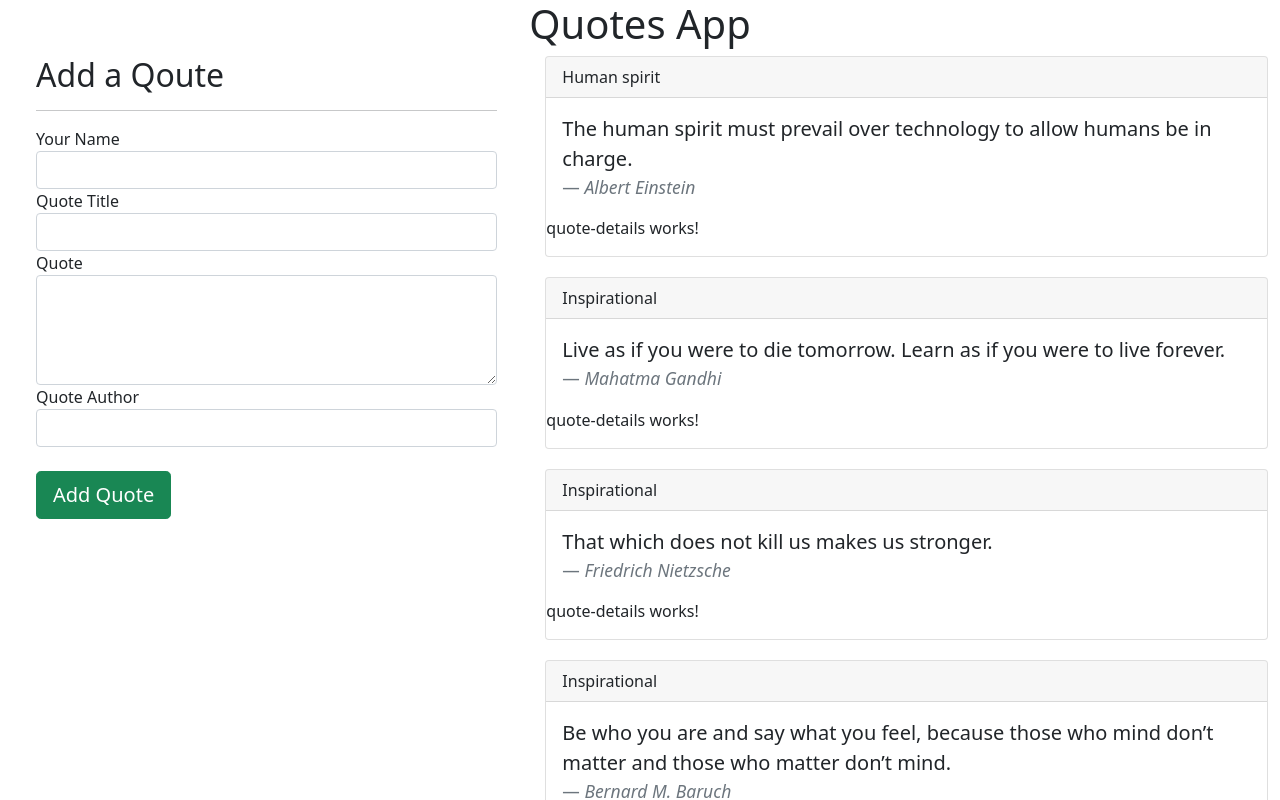
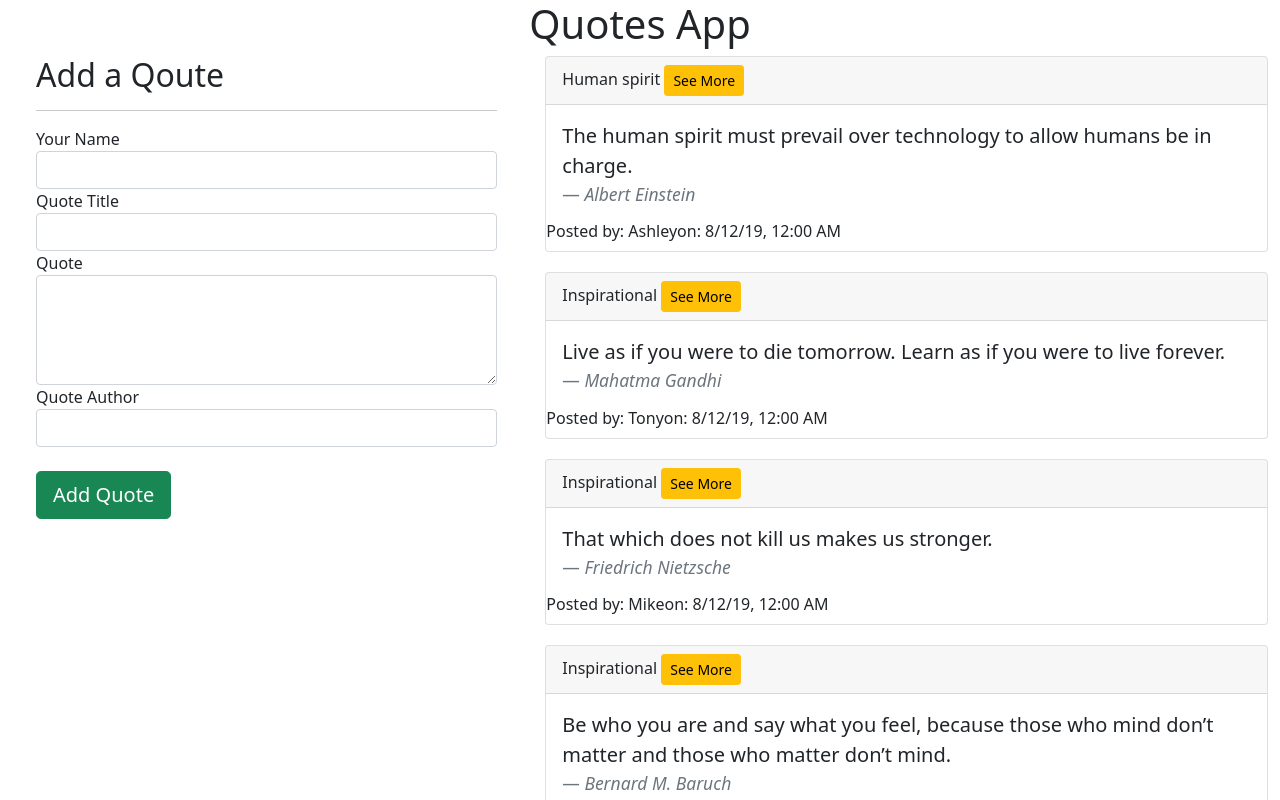
Before and after one commit to Mikemunene16/ang-wk1-ip, an Angular app: page / in a window 1280 px wide. Shown: the top 800 px of the page. Built offline with nearby package versions, Linux system fonts and the light colour scheme.

Commit message:
Add see more button and modify the quotes.component.html

```diff
--- a/src/app/app.module.ts
+++ b/src/app/app.module.ts
@@ -6,6 +6,7 @@ import { AppComponent } from './app.component';
 import { QuotesComponent } from './quotes/quotes.component';
 import { QuotesFormComponent } from './quotes-form/quotes-form.component';
 import { QuoteDetailsComponent } from './quote-details/quote-details.component';
+import { HighlightQuoteDirective } from './highlight-quote.directive';
 
 @NgModule({
   declarations: [
@@ -13,6 +14,7 @@ import { QuoteDetailsComponent } from './quote-details/quote-details.component';
     QuotesComponent,
     QuotesFormComponent,
     QuoteDetailsComponent,
+    HighlightQuoteDirective,
 
   ],
   imports: [
--- /dev/null
+++ b/src/app/highlight-quote.directive.ts
@@ -0,0 +1,10 @@
+import { Directive } from '@angular/core';
+
+@Directive({
+  selector: '[appHighlightQuote]'
+})
+export class HighlightQuoteDirective {
+
+  constructor() { }
+
+}
--- a/src/app/quote-details/quote-details.component.html
+++ b/src/app/quote-details/quote-details.component.html
@@ -1 +1,6 @@
-<p>quote-details works!</p>
+<h6 class="card-subtitle mb-2 text-muted"> - {{quoty.author}} <span id="when">Posted: {{quoty.datePosted}} days ago.</span> </h6>
+<div class="container-fluid" id="buttons">
+  <button class="btn btn-sm btn-success" (click)='upvote()'>{{quoty.likes}} <i class="fa fa-thumbs-up" id="like"></i></button>
+  <button class="btn btn-sm hate" id="hate" (click)='downvote()'>{{quoty.dislikes}} <i class="fa fa-thumbs-down" id="dislike"></i></button>
+  <button class="btn btn-sm btn-danger" id="del" (click)='deleteQuote(true)'><i class="fa fa-trash" id="delete"></i></button>
+</div>
--- a/src/app/quote-details/quote-details.component.ts
+++ b/src/app/quote-details/quote-details.component.ts
@@ -1,4 +1,4 @@
-import { Component, OnInit, Input } from '@angular/core';
+import { Component, OnInit, Input, Output, EventEmitter} from '@angular/core';
 import { Quote } from '../quote';
 
 @Component({
@@ -8,7 +8,19 @@ import { Quote } from '../quote';
 })
 export class QuoteDetailsComponent implements OnInit {
 
-  @Input() quotes!: Quote;
+  @Input() quoty!: Quote;
+  @Output() isRead = new EventEmitter<boolean>();
+  deleteQuote(read:boolean){
+    this.isRead.emit(read);
+  }
+  upvote(){
+    this.quoty.likes+=1;
+  }
+  downvote(){
+    this.quoty.dislikes+=1;
+  }
+
+
   constructor() { }
 
   ngOnInit(): void {
--- a/src/app/quotes/quotes.component.html
+++ b/src/app/quotes/quotes.component.html
@@ -10,14 +10,16 @@
 
       <div class="col-md-7">
         <div class="card" *ngFor="let quote of sortQuotes let i= index" style="margin-bottom: 20px;">
-          <div class="card-header" appHighlightQoute>{{quote.title}}</div>
+          <div class="card-header" appHighlightQoute>{{quote.title}} <button (click)='displayInfo(i)' class="btn btn-warning btn-sm" id="quotes-button" >See More</button> </div>
           <div class="card-body">
             <blockquote class="blockquote mb-0">
               <p id="param">{{quote.quote}}</p>
               <footer class="blockquote-footer"><cite title="Source Title">{{quote.author}}</cite></footer>
             </blockquote>
           </div>
-          <app-quote-details></app-quote-details>
+          <app-quote-details *ngIf='quote.showInfo' bind-quoty='quote'></app-quote-details>
+          <span class="card-subtitle mb-2">Posted by: <span id="name">{{quote.name}}</span><span id="date">on: <span id="datecolor">{{quote.datePosted|date:'short'}}</span></span></span>
+
         </div>
       </div>
       </div>
--- a/src/app/quotes/quotes.component.ts
+++ b/src/app/quotes/quotes.component.ts
@@ -30,6 +30,20 @@ export class QuotesComponent implements OnInit {
     this.quote.push(quote)
   }
 
+  quoteDelete(isRead: any, index: any){
+    if (isRead) {
+      let toDelete = confirm(`Are you sure you want to delete this Quote?`)
+      if(toDelete){
+        this.quote.splice(index,1);
+      }
+
+    }
+  }
+
+  displayInfo(index: any){
+    this.quote[index].showInfo = !this.quote[index].showInfo;
+  }
+
 
   constructor() { }
 
```
Also changed, not shown: 1 other file (tests, documents, lock files or other folders).
